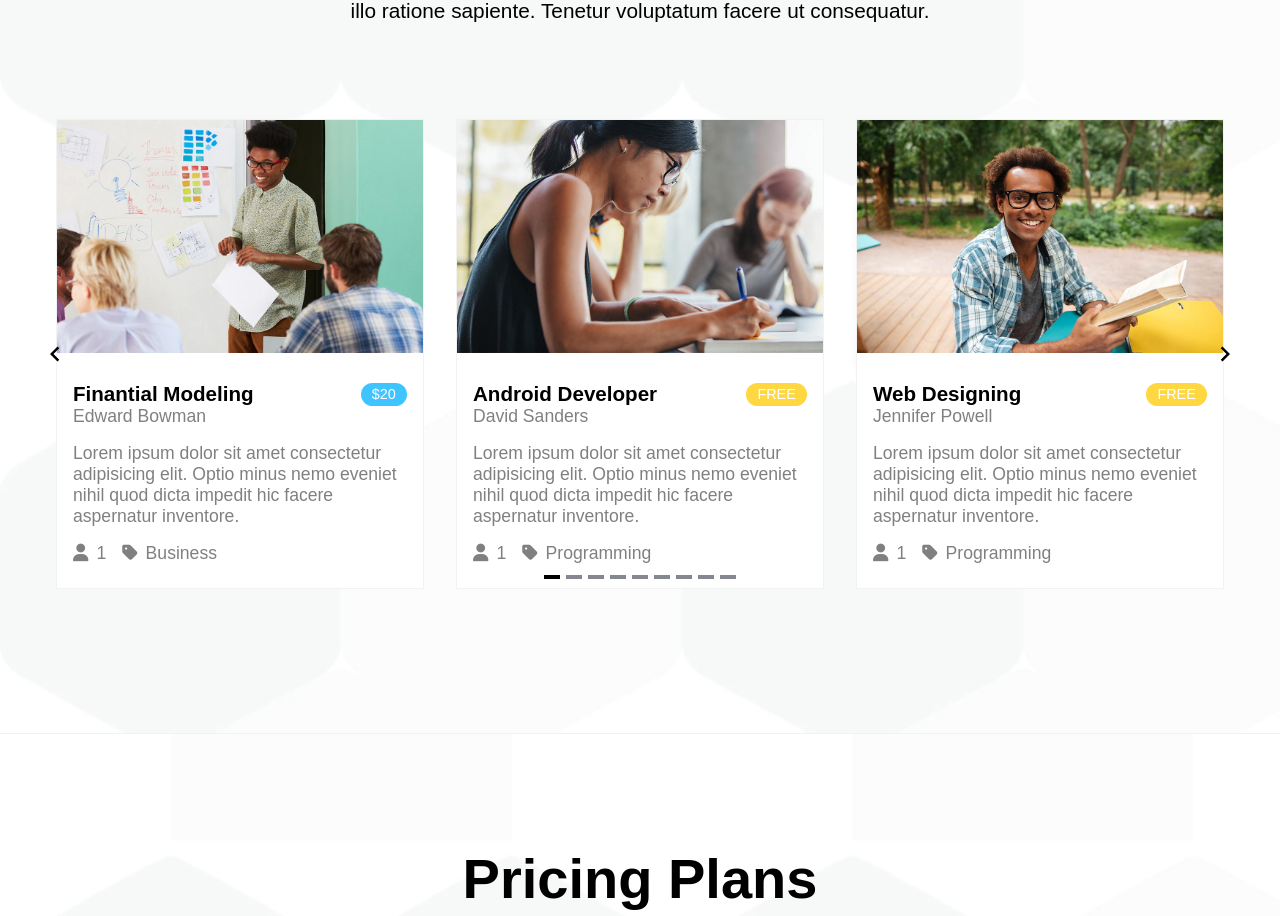
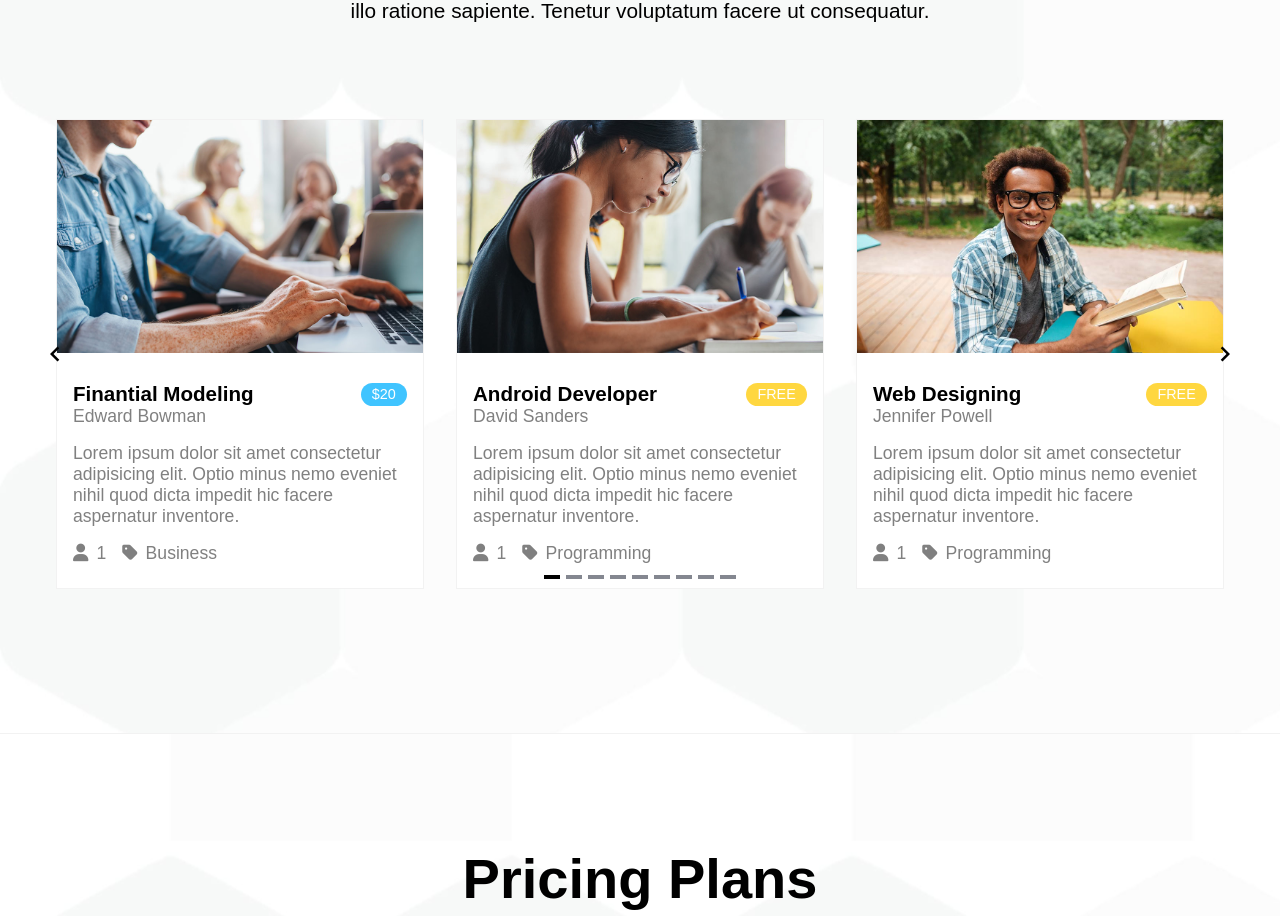
Before and after one commit to alessiavozzo/proj-html-vuejs, a Vue app: page / in a window 1280 px wide. Shown: the part 4121-5037 px from the top of the page. Built offline with nearby package versions, Linux system fonts and the light colour scheme; a web font is replaced by a local one.

Commit message:
add courses different datas

```diff
--- a/src/assets/js/courses.js
+++ b/src/assets/js/courses.js
@@ -27,25 +27,25 @@
         type: "Business"
     },
     {
-        image: "course-1-f-img.jpg",
-        name: "Android Developer",
+        image: "course-4-f-img.jpg",
+        name: "Business English",
         price: "free",
-        author: "David Sanders",
+        author: "Doris Crawford",
         description: "Lorem ipsum dolor sit amet consectetur adipisicing elit. Optio minus nemo eveniet nihil quod dicta impedit hic facere aspernatur inventore.",
         users: 1,
         type: "Programming"
     },
     {
-        image: "course-2-f-img.jpg",
-        name: "Web Designing",
-        price: "free",
+        image: "course-5-f-img.jpg",
+        name: "Leaders in Learning",
+        price: "$45",
         author: "Jennifer Powell",
         description: "Lorem ipsum dolor sit amet consectetur adipisicing elit. Optio minus nemo eveniet nihil quod dicta impedit hic facere aspernatur inventore.",
         users: 1,
         type: "Programming"
     },
     {
-        image: "course-3-f-img.jpg",
+        image: "course-6-f-img.jpg",
         name: "Finantial Modeling",
         price: "$20",
         author: "Edward Bowman",
@@ -54,8 +54,8 @@
         type: "Business"
     },
     {
-        image: "course-1-f-img.jpg",
-        name: "Android Developer",
+        image: "course-7-f-img.jpg",
+        name: "Basic Marketing",
         price: "free",
         author: "David Sanders",
         description: "Lorem ipsum dolor sit amet consectetur adipisicing elit. Optio minus nemo eveniet nihil quod dicta impedit hic facere aspernatur inventore.",
@@ -63,16 +63,16 @@
         type: "Programming"
     },
     {
-        image: "course-2-f-img.jpg",
-        name: "Web Designing",
-        price: "free",
+        image: "course-8-f-img.jpg",
+        name: "Python for Everybody",
+        price: "$25",
         author: "Jennifer Powell",
         description: "Lorem ipsum dolor sit amet consectetur adipisicing elit. Optio minus nemo eveniet nihil quod dicta impedit hic facere aspernatur inventore.",
         users: 1,
         type: "Programming"
     },
     {
-        image: "course-3-f-img.jpg",
+        image: "course-9-f-img.jpg",
         name: "Finantial Modeling",
         price: "$20",
         author: "Edward Bowman",
```
